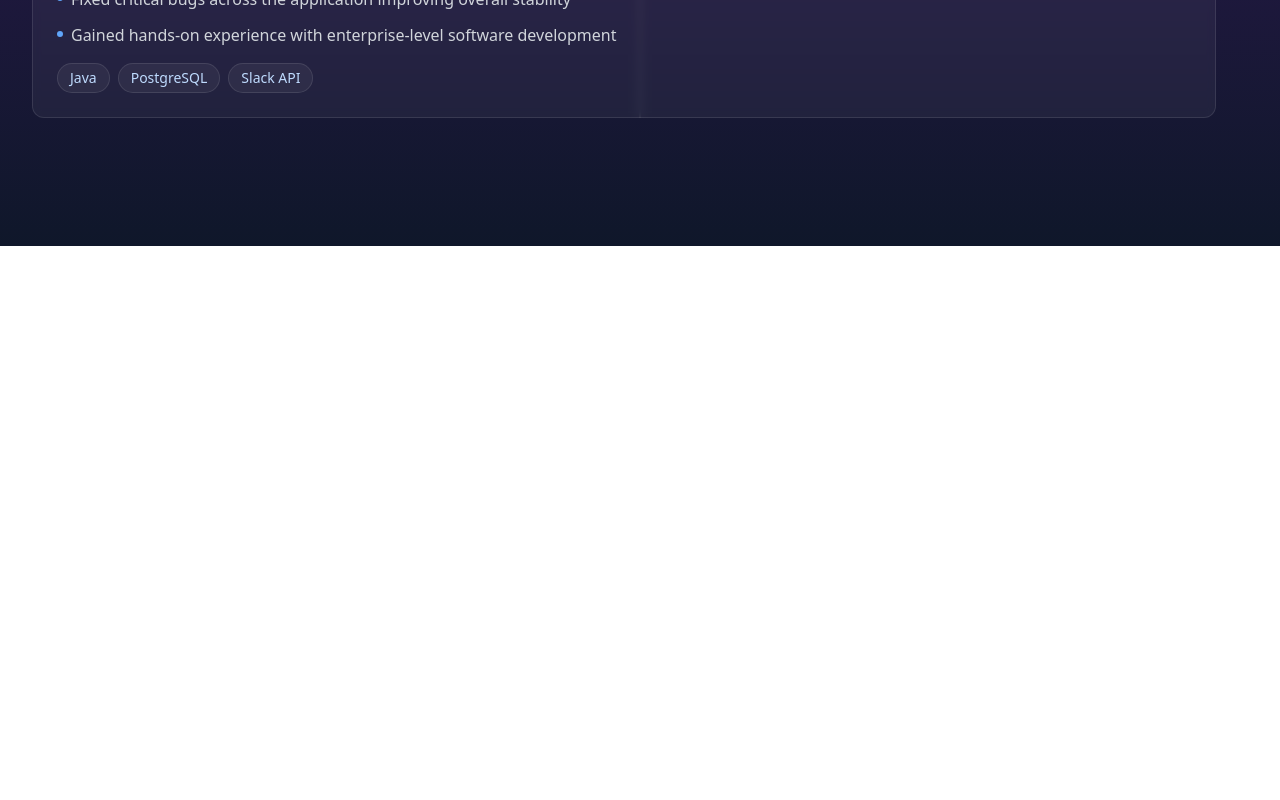
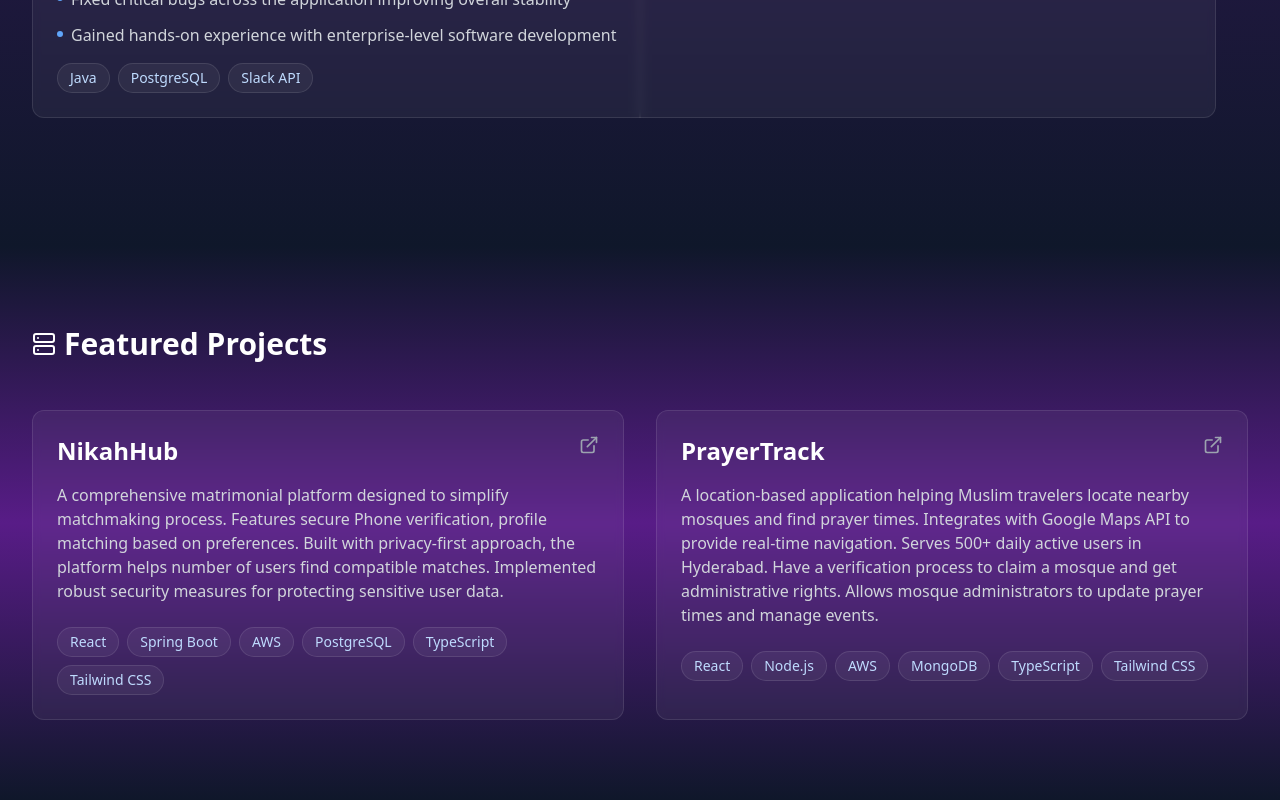
Before and after one commit to Mubeen213/portfolio-website, a React (Vite) app: page / in a window 1280 px wide. Shown: the part 2332-3132 px from the top of the page. Before the commit the page ends 2578 px from the top, so only its background shows below. Built offline with nearby package versions, Linux system fonts and the light colour scheme.

Commit message:
Updated projects section

```diff
--- a/src/components/sections/Projects.tsx
+++ b/src/components/sections/Projects.tsx
@@ -1,40 +1,18 @@
-import { useState } from 'react'
 import { Server, Github, ExternalLink } from 'lucide-react'
 import { projects } from '../../data/projects'
 import { Project } from '@/types'
 
 const Projects = () => {
-  const [filter, setFilter] = useState<string>('all')
-
-  const filteredProjects =
-    filter === 'all' ? projects : projects.filter((p) => p.category === filter)
-
   return (
-    <section className='py-20 bg-white'>
+    <section className='py-20 bg-gradient-to-b from-slate-900 via-purple-900 to-slate-900 text-white'>
       <div className='container mx-auto px-4 sm:px-6 lg:px-8'>
-        <h2 className='text-3xl font-bold mb-8 flex items-center'>
+        <h2 className='text-3xl font-bold mb-12 flex items-center'>
           <Server className='mr-2' />
           Featured Projects
         </h2>
 
-        <div className='flex gap-4 mb-8'>
-          {['all', 'frontend', 'backend', 'fullstack'].map((cat) => (
-            <button
-              key={cat}
-              onClick={() => setFilter(cat)}
-              className={`px-4 py-2 rounded-full ${
-                filter === cat
-                  ? 'bg-blue-600 text-white'
-                  : 'bg-gray-100 text-gray-600 hover:bg-gray-200'
-              }`}
-            >
-              {cat.charAt(0).toUpperCase() + cat.slice(1)}
-            </button>
-          ))}
-        </div>
-
         <div className='grid md:grid-cols-2 gap-8'>
-          {filteredProjects.map((project) => (
+          {projects.map((project) => (
             <ProjectCard key={project.id} project={project} />
           ))}
         </div>
@@ -44,33 +22,42 @@ const Projects = () => {
 }
 
 const ProjectCard = ({ project }: { project: Project }) => (
-  <div className='group bg-white rounded-xl shadow-sm hover:shadow-md transition-all p-6 border border-gray-100'>
+  <div className='group bg-white/5 backdrop-blur-sm rounded-xl border border-white/10 hover:border-white/20 transition-all p-6'>
     <div className='flex justify-between items-start mb-4'>
-      <h3 className='text-2xl font-bold group-hover:text-blue-600'>
+      <h3 className='text-2xl font-bold text-white group-hover:text-blue-400 transition-colors'>
         {project.title}
       </h3>
       <div className='flex gap-4'>
         {project.github && (
           <a
             href={project.github}
-            className='text-gray-400 hover:text-gray-600'
+            className='text-gray-400 hover:text-blue-400 transition-colors'
+            target='_blank'
+            rel='noopener noreferrer'
+            aria-label={`View ${project.title} on GitHub`}
           >
             <Github size={20} />
           </a>
         )}
         {project.link && (
-          <a href={project.link} className='text-gray-400 hover:text-gray-600'>
+          <a
+            href={project.link}
+            className='text-gray-400 hover:text-blue-400 transition-colors'
+            target='_blank'
+            rel='noopener noreferrer'
+            aria-label={`Visit ${project.title} website`}
+          >
             <ExternalLink size={20} />
           </a>
         )}
       </div>
     </div>
-    <p className='text-gray-600 mb-4'>{project.description}</p>
+    <p className='text-gray-300 mb-6 '>{project.description}</p>
     <div className='flex flex-wrap gap-2'>
       {project.tech.map((tech) => (
         <span
           key={tech}
-          className='px-3 py-1 bg-blue-50 text-blue-700 rounded-full text-sm'
+          className='px-3 py-1 bg-white/5 text-blue-200 rounded-full text-sm border border-white/10'
         >
           {tech}
         </span>
--- a/src/data/projects.ts
+++ b/src/data/projects.ts
@@ -1,12 +1,44 @@
 import { Project } from '../types'
+
 export const projects: Project[] = [
   {
     id: 'nikahhub',
     title: 'NikahHub',
-    description: 'Modern matchmaking platform with enterprise-grade security',
-    tech: ['React', 'Spring Boot', 'AWS', 'PostgreSQL'],
+    description: `A comprehensive matrimonial platform designed to simplify  matchmaking process.
+    Features secure Phone verification, profile matching based on  preferences.
+    Built with privacy-first approach, the platform helps number of users find compatible matches. Implemented robust security measures for protecting sensitive user data.`,
+    tech: [
+      'React',
+      'Spring Boot',
+      'AWS',
+      'PostgreSQL',
+      'TypeScript',
+      'Tailwind CSS',
+    ],
     link: 'https://nikahhub.org',
-    github: 'https://github.com/username/nikahhub',
-    category: 'fullstack',
+    features: [
+      'Advanced profile matching',
+      'Real-time chat',
+      'Privacy controls',
+      'Islamic guidelines compliance',
+    ],
+  },
+  {
+    id: 'prayerTrack',
+    title: 'PrayerTrack',
+    description: `A location-based application helping Muslim travelers locate nearby mosques and find prayer times.
+    Integrates with Google Maps API to provide real-time navigation.
+    Serves 500+ daily active users in Hyderabad.
+    Have a verification process to claim a mosque and get administrative rights.
+    Allows mosque administrators to update prayer times and manage events.`,
+    tech: ['React', 'Node.js', 'AWS', 'MongoDB', 'TypeScript', 'Tailwind CSS'],
+    link: 'https://masajidahlehadeesdawah.com/',
+    features: [
+      'Mosque locator',
+      'Prayer time calculations',
+      'Qibla direction',
+      'Community reviews',
+      'Offline access',
+    ],
   },
 ]
--- a/src/pages/Portfolio.tsx
+++ b/src/pages/Portfolio.tsx
@@ -6,12 +6,12 @@ import Education from '../components/sections/Education'
 
 export const Portfolio = () => {
   return (
-    <div className='min-h-screen bg-gray-50'>
+    <div className='min-h-screen bg-slate-900'>
       <Hero />
       <Skills />
       <Experience />
-      {/* <Projects />
-      <Education /> */}
+      <Projects />
+      {/* <Education /> */}
     </div>
   )
 }
--- a/src/types/index.ts
+++ b/src/types/index.ts
@@ -12,10 +12,10 @@ export interface Project {
   title: string
   description: string
   tech: string[]
-  image?: string
+  features: string[]
   link?: string
   github?: string
-  category: 'frontend' | 'backend' | 'fullstack'
+  image?: string
 }
 
 export interface Skill {
```
